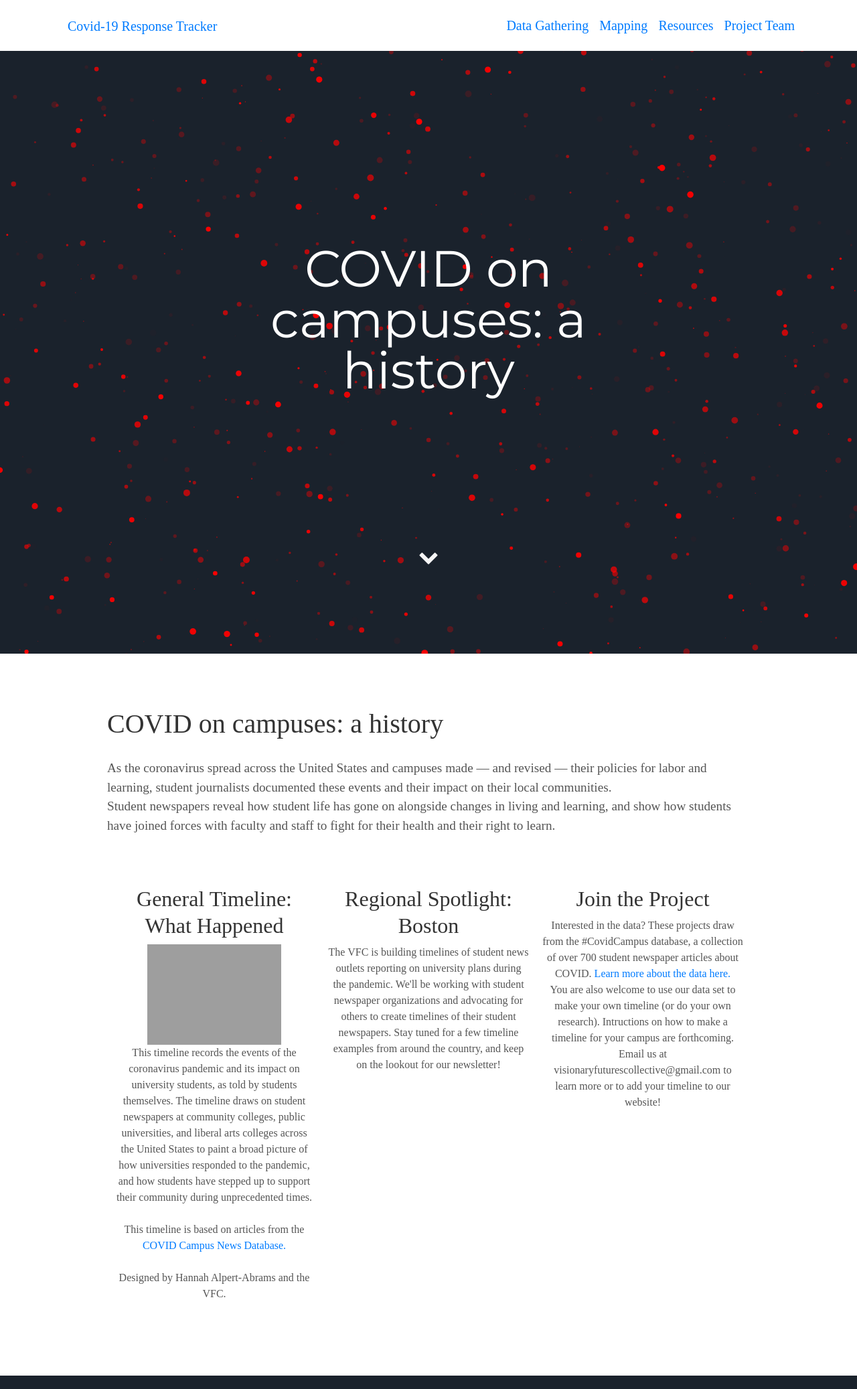
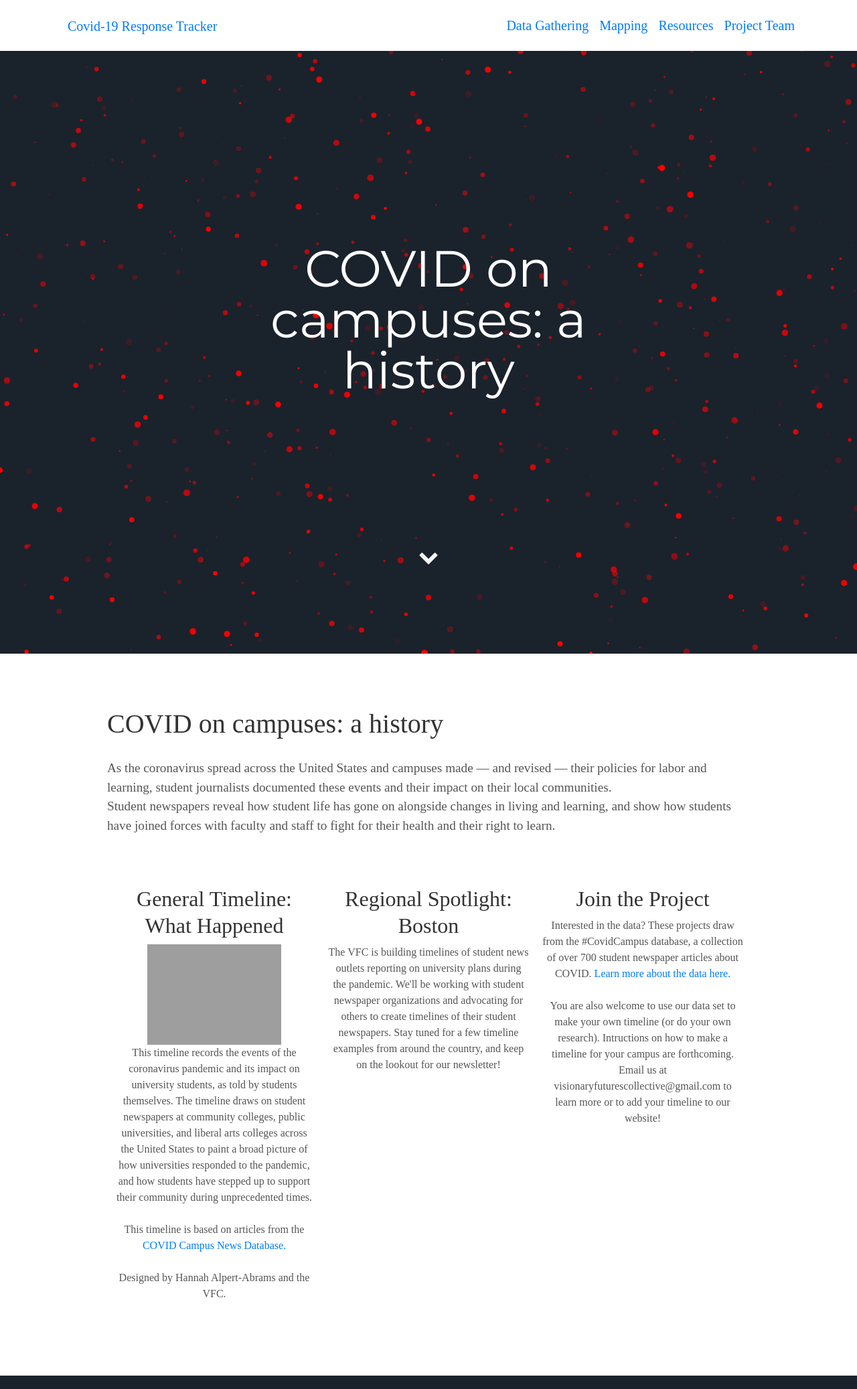
Before and after one commit to visionary-futures-collective/covid19, a Jekyll site: the page built from timeline.md, in a window 1280 px wide. Shown: the whole page at 67% size. Built offline with Jekyll 4.4.1, drawn with Linux system fonts in a browser that asks for light colours; some web fonts are replaced.

```diff
--- a/timeline.md
+++ b/timeline.md
@@ -21,7 +21,7 @@ Student newspapers reveal how student life has gone on alongside changes in livi
   </div>
   <div class="tech">
     <h2>Join the Project</h2>
-    <p>Interested in the data? These projects draw from the #CovidCampus database, a collection of over 700 student newspaper articles about COVID. <a href="https://docs.google.com/document/d/1R9XvbssNDxQ1xV8xWM83mjrf-BIRWuGfvCpm5dB-UzA/edit?usp=sharing"> Learn more about the data here.</a><br>
-	You are also welcome to use our data set to make your own timeline (or do your own research). Intructions on how to make a timeline for your campus are forthcoming. Email us at visionaryfuturescollective@gmail.com to learn more or to add your timeline to our website!</p>
+    <p>Interested in the data? These projects draw from the #CovidCampus database, a collection of over 700 student newspaper articles about COVID. <a href="https://docs.google.com/document/d/1R9XvbssNDxQ1xV8xWM83mjrf-BIRWuGfvCpm5dB-UzA/edit?usp=sharing"> Learn more about the data here.</a><br><br>
+  	You are also welcome to use our data set to make your own timeline (or do your own research). Intructions on how to make a timeline for your campus are forthcoming. Email us at visionaryfuturescollective@gmail.com to learn more or to add your timeline to our website!</p>
   </div>
 </div>
```
